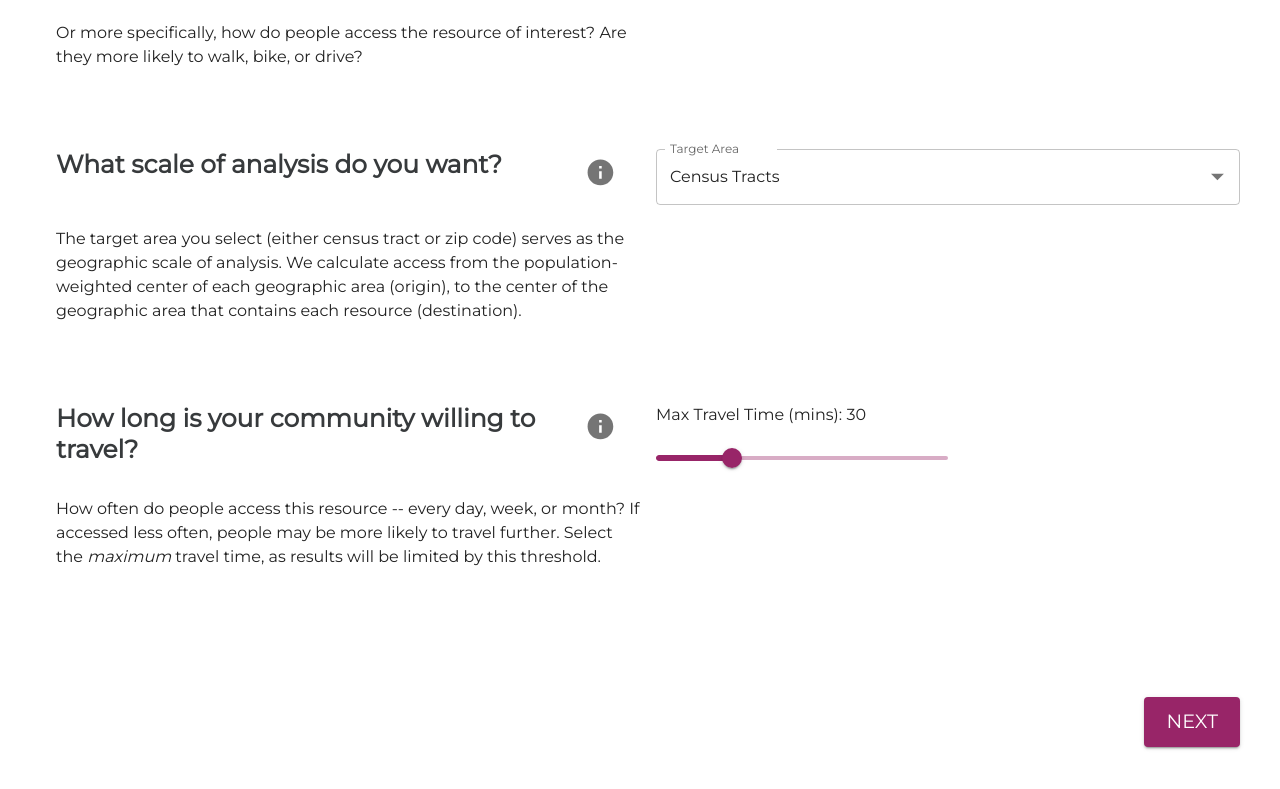
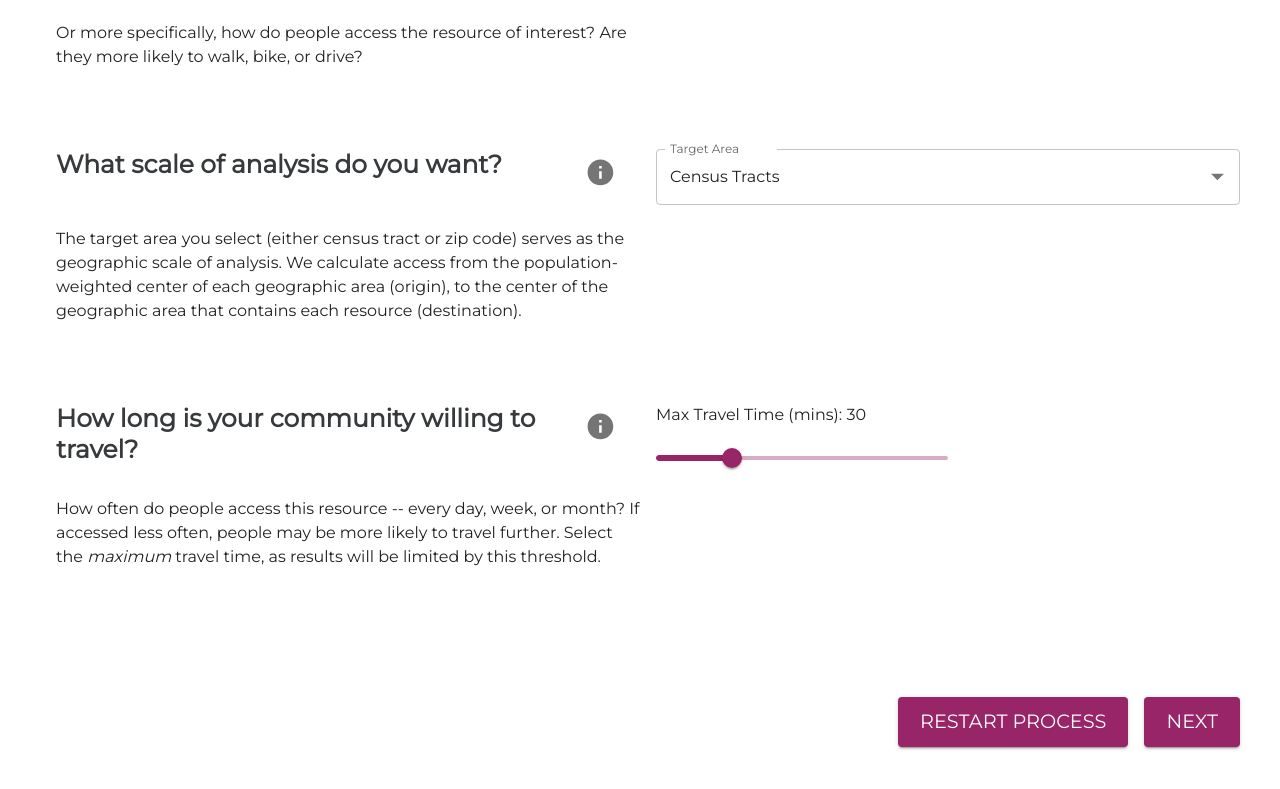
Before and after one commit to healthyregions/spatial-access, a React (Create React App) app in the folder access_frontend/: page / in a window 1280 px wide. Shown: the part 683-1472 px from the top of the page. Built offline with nearby package versions, Linux system fonts and the light colour scheme.

Commit message:
add a restart button to make the workflow more clear

```diff
--- a/access_frontend/src/Pages/Home.tsx
+++ b/access_frontend/src/Pages/Home.tsx
@@ -214,6 +214,14 @@ function HomePage() {
 						"JobRunnerSection" && (
 						<Grid item xs={12} sx={{ textAlign: "right" }}>
 							<Button
+								sx={{ margin: "3rem auto", marginRight: "1rem"}}
+								size="large"
+								onClick={() => window.location.reload()}
+								variant="contained"
+							>
+								Restart Process
+							</Button>
+							<Button
 								sx={{ margin: "3rem auto" }}
 								size="large"
 								onClick={() => setStep((prev) => prev + 1)}
```
